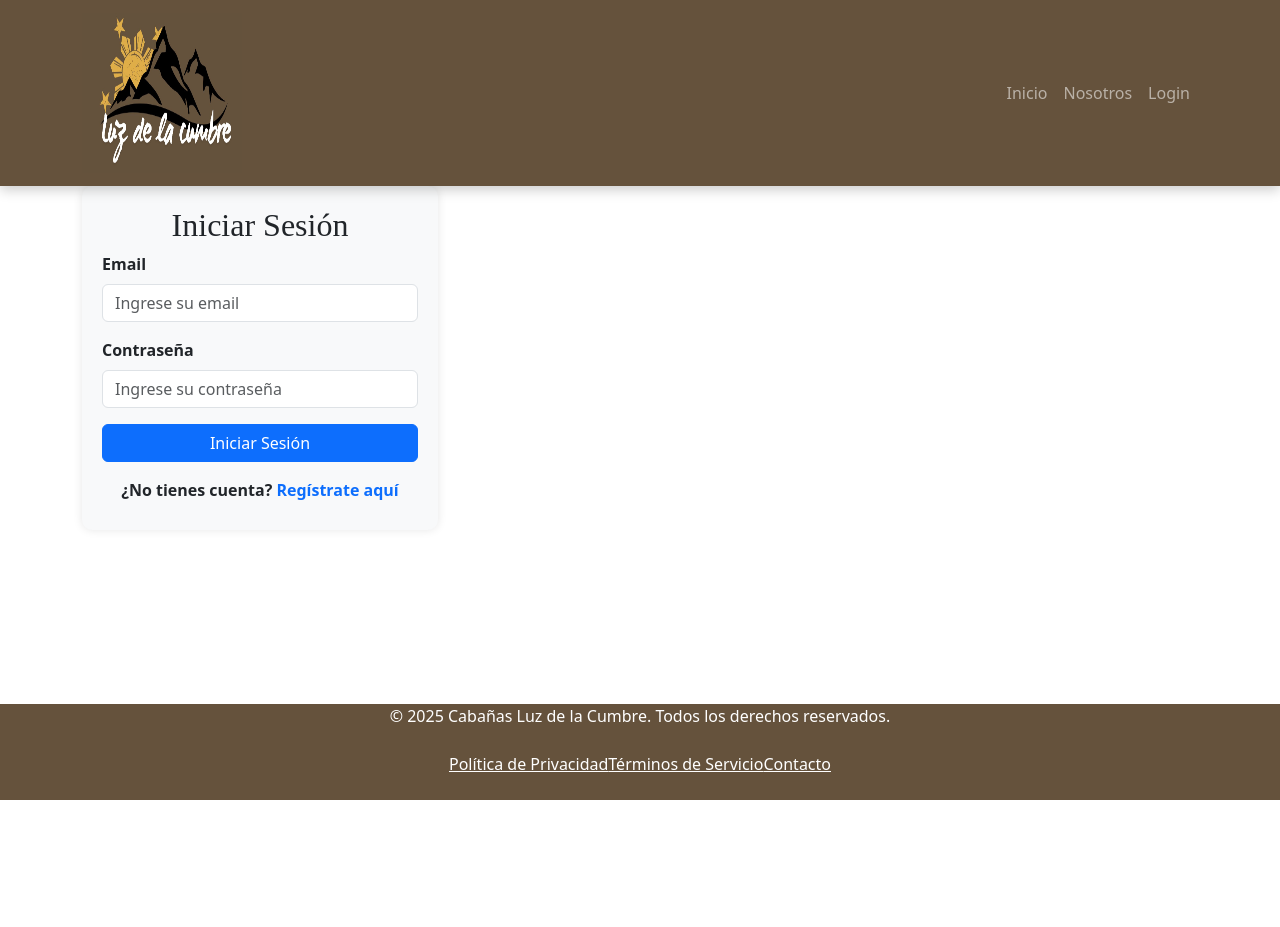
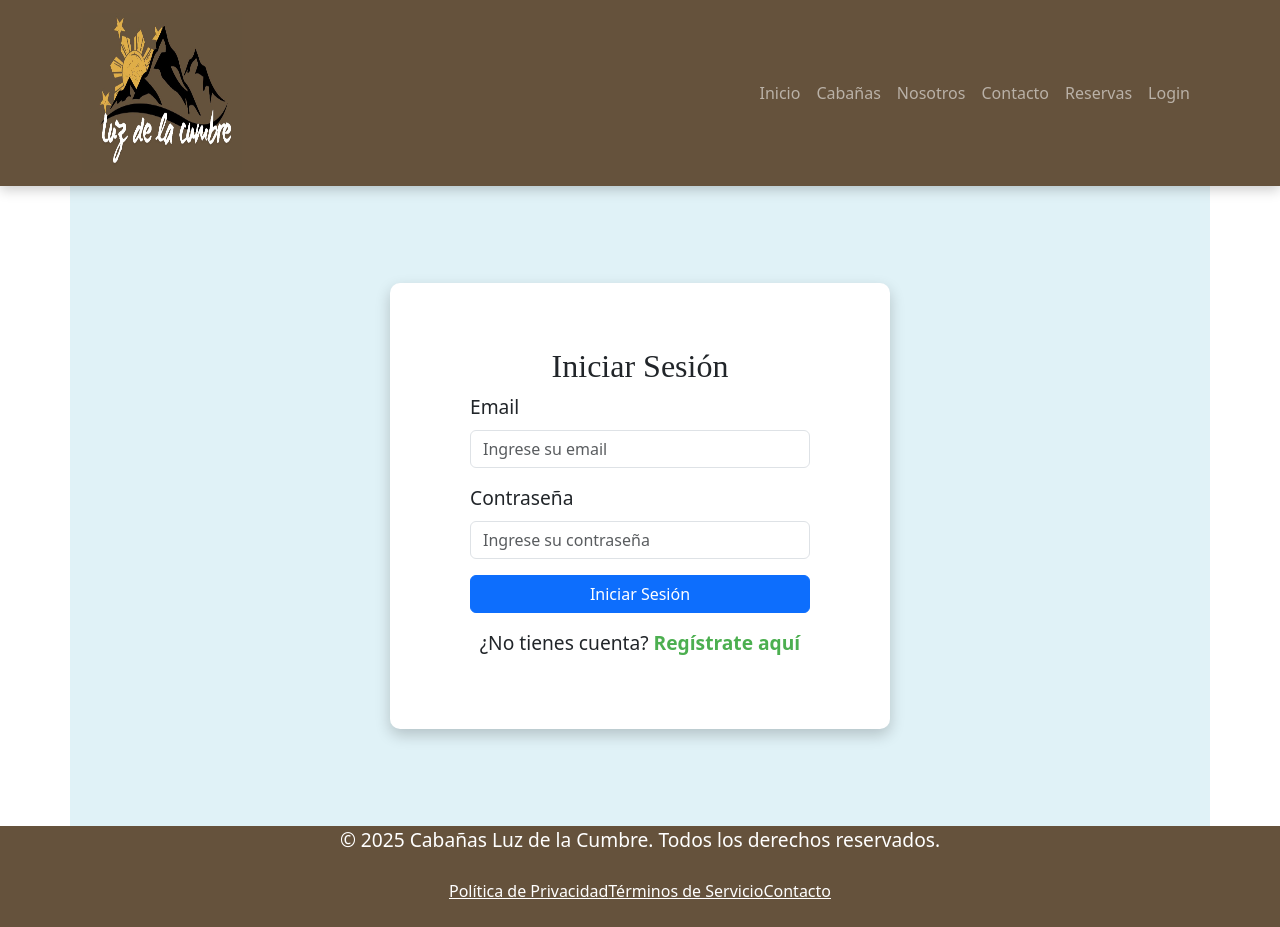
Before and after one commit to Kgm21/luzdelacumbre-front, a React (Vite) app: page /login in a window 1280 px wide. Before the commit the page ends 800 px from the top, so only its background shows below. Built offline with nearby package versions, Linux system fonts and the light colour scheme.

Commit message:
nuevos cambios esteticos

```diff
--- a/src/components/navbar/NavigateApp.jsx
+++ b/src/components/navbar/NavigateApp.jsx
@@ -29,52 +29,33 @@ const NavigateApp = ({ setUsuarioAutenticado }) => {
         <Navbar.Toggle aria-controls="responsive-navbar-nav" />
         <Navbar.Collapse id="responsive-navbar-nav">
           <Nav className="ms-auto me-6">
-            {auth.isAuthenticated ? (
-              <>
-                <Nav.Link as={Link} to="/" className="nav-link-custom">
-                  Inicio
-                </Nav.Link>
-                <Nav.Link as={Link} to="/reservas" className="nav-link-custom">
-                  Cabañas
-                </Nav.Link>
-                <Nav.Link as={Link} to="/about" className="nav-link-custom">
-                  Nosotros
-                </Nav.Link>
-                <Nav.Link as={Link} to="/contactos" className="nav-link-custom">
-                  Contacto
-                </Nav.Link>
-                {auth.role === "admin" && (
-                  <Nav.Link
-                    as={Link}
-                    to="/administracion"
-                    className="nav-link-custom"
-                  >
+  {/* Botones visibles para todos */}
+  <Nav.Link as={Link} to="/" className="nav-link-custom">Inicio</Nav.Link>
+  <Nav.Link as={Link} to="/cabanias" className="nav-link-custom">Cabañas</Nav.Link>
+  <Nav.Link as={Link} to="/about" className="nav-link-custom">Nosotros</Nav.Link>
+  <Nav.Link as={Link} to="/contactos" className="nav-link-custom">Contacto</Nav.Link>
+ <Nav.Link as={Link} to="/reservas" className="nav-link-custom">Reservas</Nav.Link>
+
+  {/* Botón Administración solo para admin autenticado */}
+  {auth.isAuthenticated && auth.role === "admin" && (
+    <Nav.Link as={Link} to="/administracion" className="nav-link-custom">
       Administración
     </Nav.Link>
   )}
+
+  {/* Si está autenticado, mostrar botón cerrar sesión */}
+  {auth.isAuthenticated ? (
     <Nav.Link onClick={handleLogout} className="nav-link-custom">
       Cerrar Sesión
     </Nav.Link>
-              </>
   ) : (
-              <>
-                <Nav.Link as={Link} to="/" className="nav-link-custom">
-                  Inicio
-                </Nav.Link>
-                <Nav.Link as={Link} to="/about" className="nav-link-custom">
-                  Nosotros
-                </Nav.Link>
-                <Nav.Link
-                  as={Link}
-                  to="/login"
-                  className="nav-link-custom"
-                  data-special
-                >
+    // Si no está autenticado, mostrar botón Login
+    <Nav.Link as={Link} to="/login" className="nav-link-custom" data-special>
       Login
     </Nav.Link>
-              </>
   )}
 </Nav>
+
         </Navbar.Collapse>
       </Container>
     </Navbar>
--- a/src/pages/login.jsx
+++ b/src/pages/login.jsx
@@ -2,7 +2,7 @@ import React, { useState, useContext } from "react";
 import { Form, Button, Container, Row, Col, Alert } from "react-bootstrap";
 import { Link, useNavigate } from "react-router-dom";
 import { useAuth } from "../context/AuthContext";
-import "./styles/login.css";
+import "./styles/auth.css";
 
 const LoginPage = ({ setUsuarioAutenticado }) => {
   const navigate = useNavigate();
@@ -33,7 +33,7 @@ const LoginPage = ({ setUsuarioAutenticado }) => {
   };
 
   return (
-    <Container className="container">
+    <Container className="auth-wrapper">
       <Row className="d-flex justify-content-start">
         <Col md={4}>
           <div className="form-container">
--- a/src/pages/registro.jsx
+++ b/src/pages/registro.jsx
@@ -1,7 +1,7 @@
 import React, { useState } from "react";
 import { Form, Button, Container, Row, Col, Alert } from "react-bootstrap";
 import { Link, useNavigate } from "react-router-dom";
-import "./styles/registro.css"; // Asegúrate de crear este archivo para estilos
+import "./styles/auth.css"; // Asegúrate de crear este archivo para estilos
 import { API_URL } from '../CONFIG/api'; // Importa la constante
 
 const Registro = () => {
@@ -116,7 +116,7 @@ const Registro = () => {
   };
 
   return (
-    <Container className="container">
+    <Container className="auth-wrapper">
       <Row className="d-flex justify-content-start">
         <Col md={4}>
           <div className="form-container">
@@ -213,7 +213,7 @@ const Registro = () => {
             <div className="text-center mt-3">
               <p className="form-label">
                 ¿Ya tienes cuenta?{" "}
-                <Link to="/iniciar-sesion" className="text-decoration-none">
+                <Link to="/login" className="text-decoration-none">
                   Inicia sesión aquí
                 </Link>
               </p>
--- /dev/null
+++ b/src/pages/styles/auth.css
@@ -0,0 +1,101 @@
+.auth-wrapper {
+  min-height: 80vh;
+  display: flex;
+  justify-content: center;
+  align-items: center;
+  padding: 2rem;
+  background-color: #E0F2F7;
+}
+
+.form-container {
+  background-color: #fff;
+  padding: 3rem 4rem;
+  border-radius: 10px;
+  box-shadow: 0 6px 15px rgba(0, 0, 0, 0.2);
+  width: 100%;
+  max-width: 500px;
+  min-width: 400px;
+}
+
+h2 {
+  margin-bottom: 2rem;
+  font-weight: 700;
+  font-size: 1.5rem;
+  text-align: center;
+}
+
+.form-label {
+  font-size: 1rem;
+  font-weight: 500;
+}
+
+.btn-primary {
+  font-weight: 600;
+  padding: 0.8rem 0;
+  font-size: 1.2rem;
+  border-radius: 6px;
+  background-color: #4CAF50;
+  border-color: #4CAF50;
+}
+
+.btn-primary:hover {
+  background-color: #45a049;
+  border-color: #45a049;
+}
+
+.text-center p {
+  font-size: 1rem;
+}
+
+.text-center p a {
+  color: #4CAF50;
+  font-weight: 600;
+  text-decoration: none;
+}
+
+.text-center p a:hover {
+  text-decoration: underline;
+  color: #3e8e41;
+}
+
+@media (max-width: 576px) {
+  .form-container {
+    padding: 2rem 3rem;
+    max-width: 100%;
+    min-width: 0;
+  }
+
+  h2 {
+    font-size: 1.3rem;
+  }
+
+  .btn-primary {
+    font-size: 1.1rem;
+  }
+}
+
+@media (min-width: 1200px) {
+  .form-container {
+    padding: 4rem 5rem;
+    max-width: 600px;
+    min-width: 500px;
+  }
+
+  h2 {
+    font-size: 2rem;
+    margin-bottom: 2.5rem;
+  }
+
+  .form-label {
+    font-size: 1.2rem;
+  }
+
+  .btn-primary {
+    font-size: 1.4rem;
+    padding: 1rem 0;
+  }
+
+  .text-center p {
+    font-size: 1.2rem;
+  }
+}
--- a/src/pages/styles/registro.css
+++ /dev/null
@@ -1,24 +0,0 @@
-
-/* Estilos del formulario */
-.form-container {
-  background-color: #f8f9fa;
-  padding: 20px;
-  border-radius: 10px;
-  box-shadow: 0 0 10px rgba(0, 0, 0, 0.1);
-}
-
-.form-label {
-  font-weight: bold;
-}
-
-.text-center {
-  text-align: center;
-}
-
-.mt-3 {
-  margin-top: 1rem;
-}
-
-.w-100 {
-  width: 100%;
-}
```
Also changed, not shown: src/pages/styles/login.css (deleted). Lines whose indentation alone changed are shown as unchanged.
